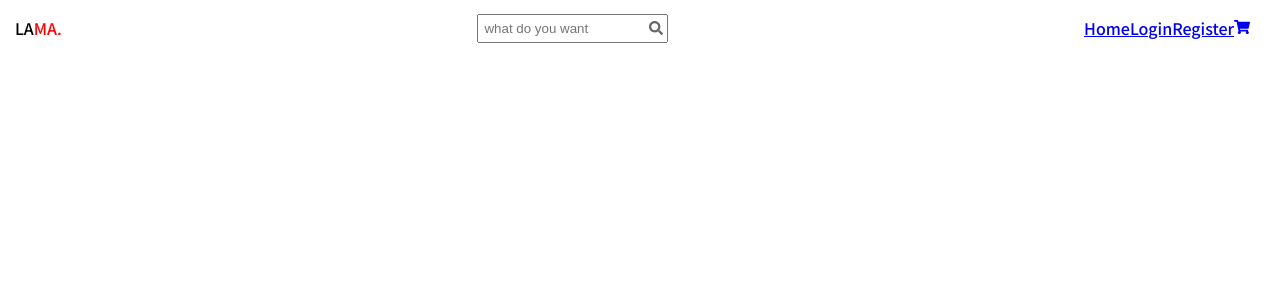
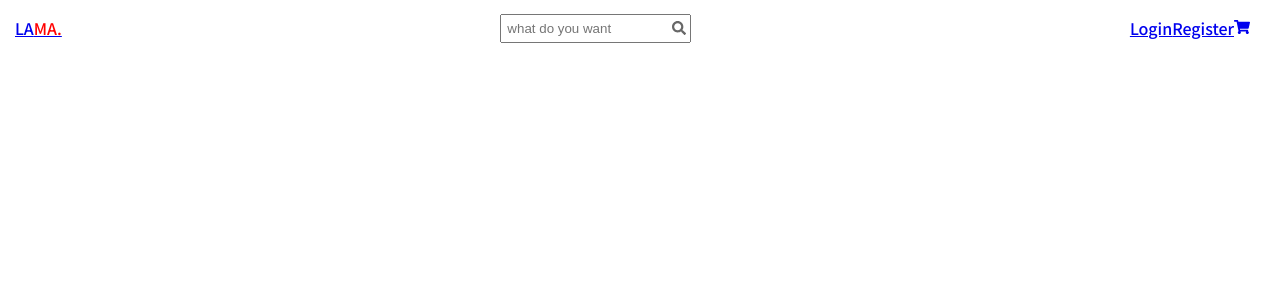
Before and after one commit to utrust1/meowShop, a React (Create React App) app in the folder frontend/: page / in a window 1280 px wide. Shown: the top 300 px of the page. Built offline with nearby package versions, Linux system fonts and the light colour scheme.

Commit message:
make default page named LAMA

```diff
--- a/frontend/src/components/navigation/index.js
+++ b/frontend/src/components/navigation/index.js
@@ -7,14 +7,13 @@ import { IconName ,  FaUserTie , FaShoppingCart , FaSearch} from "react-icons/fa
 const Navigation = () => {
 	return <div className="container">
 	<div className='Navigation'>
-		<p className='logoName'>LA<span>MA.</span></p>
+		<Link to='/Home'><p className='logoName'>LA<span>MA.</span></p> </Link>
 
 		<div className='Searchbar'>
 			<input type='text' placeholder='what do you want ' className= "SearchBarInput"></input>
 					<FaSearch className="searchIcon"/>
 		</div>
 		<div className="navbar">
-		<Link to="/Home" className='navLogin'>Home</Link>
 		<Link to="/login" className='navLogin'>Login</Link>
 		<Link to="/Register" className='navRegister'>Register</Link>
 		<Link to="/cart" className='navcart'><FaShoppingCart/></Link></div>
```
